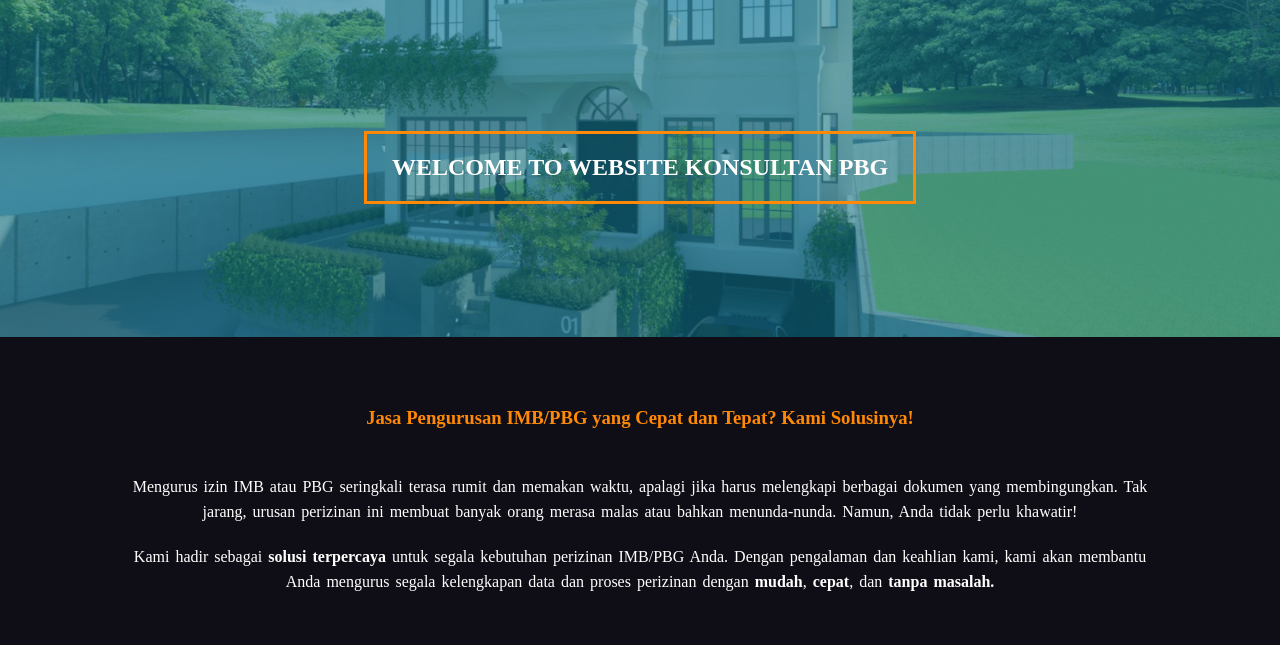
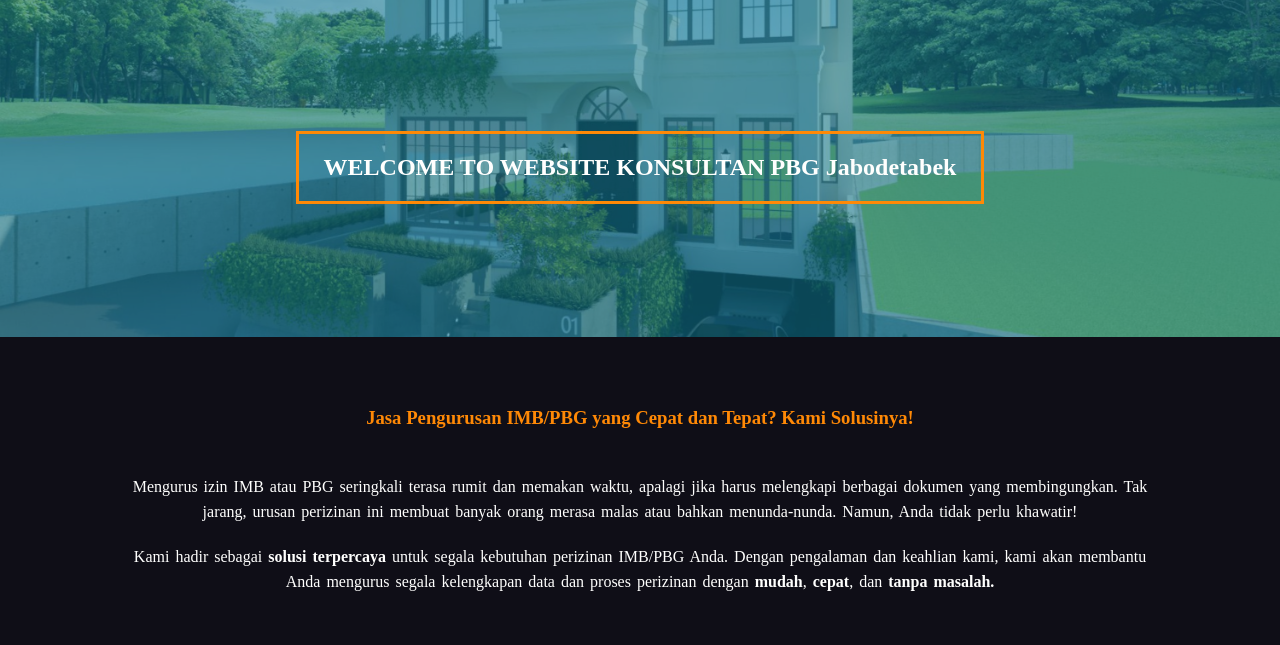
Before and after one commit to rakensastro/perizinanPBG1.2page, a plain HTML site: page index.html in a window 1280 px wide. Shown: the part 73-718 px from the top of the page. Drawn offline with nearby package versions, Linux system fonts and the light colour scheme.

Commit message:
Update index.html

```diff
--- a/index.html
+++ b/index.html
@@ -36,7 +36,7 @@
 
 	<!-- banner -->
 	<section class="banner">
-		<h2>WELCOME TO WEBSITE KONSULTAN PBG</h2>
+		<h2>WELCOME TO WEBSITE KONSULTAN PBG Jabodetabek</h2>
 	</section>
 
 	<!-- about -->
```
